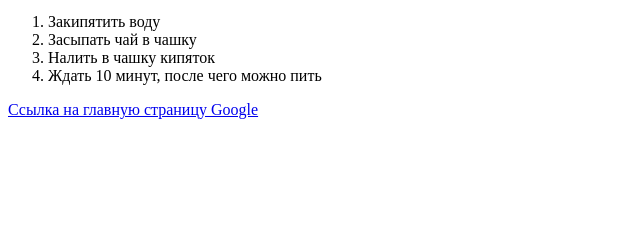
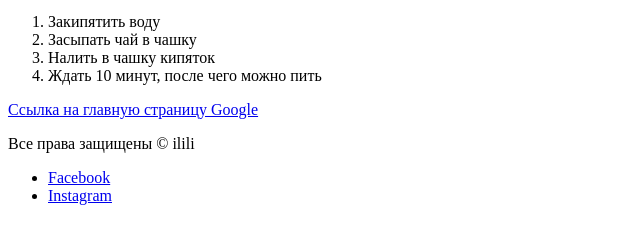
Before and after one commit to OleksandrTymoshenko/github-tutorial, a plain HTML site: page index.html in a window 1280 px wide. Shown: the part 101-344 px from the top of the page, without its empty margins (0-640 px from the left). Drawn offline with Linux system fonts and the light colour scheme.

Commit message:
Добавляет подвал
Добавляет копирайт и ссылки на соцсети

```diff
--- a/index.html
+++ b/index.html
@@ -17,5 +17,15 @@
         <li>Ждать 10 минут, после чего можно пить</li>
     </ol>
     <a href="https://google.com" target="_blank">Ссылка на главную страницу Google</a>
+    <footer>
+        <!-- Копирайт -->
+        <p>Все права защищены &copy; ilili</p>
+
+        <!-- Ссылки на соцсети -->
+        <ul>
+            <li><a href="https://www.facebook.com/ilili.com.ua"target="_blank">Facebook</a></li>
+            <li><a href="https://www.instagram.com/ilili.com.ua"target="_blank">Instagram</a></li>
+        </ul>
+    </footer>
 </body>
 </html>
```
